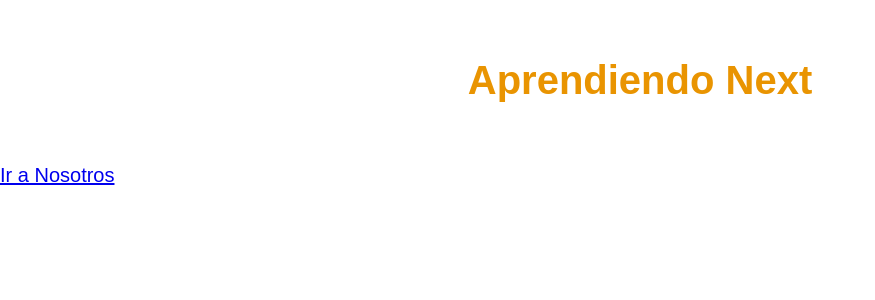
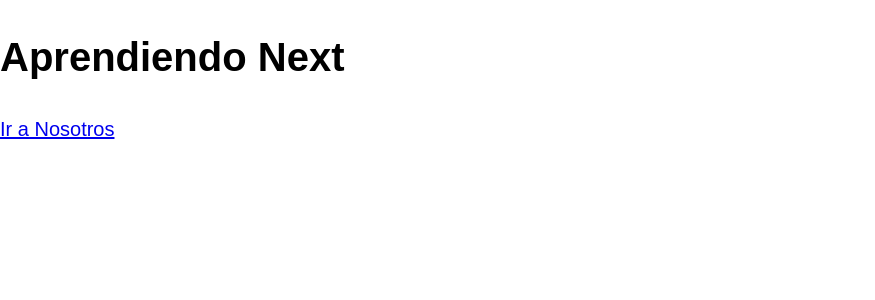
Before and after one commit to UrielQuiroz/Guitars, a Next.js app in the folder guitars/: page / in a window 1280 px wide. Shown: the top 300 px of the page, without its empty margins (0-875 px from the left). Built offline with nearby package versions, Linux system fonts and the light colour scheme.

Commit message:
Layout
Creando el layout principal

```diff
--- /dev/null
+++ b/guitars/components/Layout.js
@@ -0,0 +1,19 @@
+import React from 'react';
+import Head from 'next/head';
+import Link from 'next/link'
+
+const Layout = ({children, pagina}) => {
+    return (
+        <div>
+            <Head>
+                <title>GuitarLA - {pagina}</title>
+                <meta name="description" content="Sitio Web de Venta de Guitarras" />
+                <link rel="icon" href="/favicon.ico" />
+            </Head>
+
+            {children}
+        </div>
+    )
+}
+
+export default Layout
--- a/guitars/pages/index.js
+++ b/guitars/pages/index.js
@@ -1,19 +1,17 @@
-import Head from 'next/head'
 import Image from 'next/image'
 import Link from 'next/link'
+import Layout from '../components/Layout'
 
 export default function Home() {
   return (
     <div>
-      <Head>
-        <title>GuitarLA</title>
-        <meta name="description" content="Generated by create next app" />
-        <link rel="icon" href="/favicon.ico" />
-      </Head>
 
-      <h1 className='heading'>Aprendiendo Next</h1>
-      <Link href='/nosotros' >Ir a Nosotros</Link>
 
+      <Layout
+        pagina="Inicio">
+            <h1 >Aprendiendo Next</h1>
+            <Link href='/nosotros' >Ir a Nosotros</Link>
+      </Layout>
 
     </div>
   )
```
Also changed, not shown: guitars/pages/nosotros.js (+8 -4 lines).
